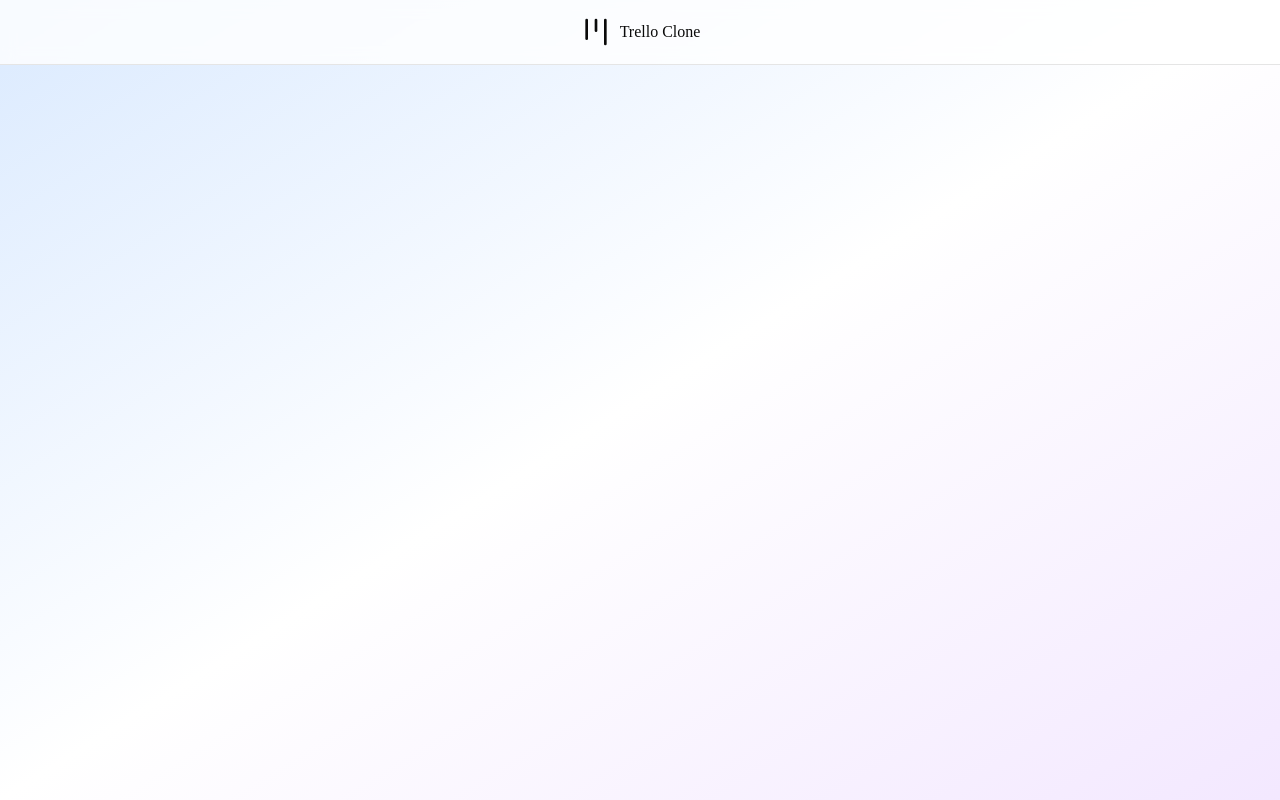
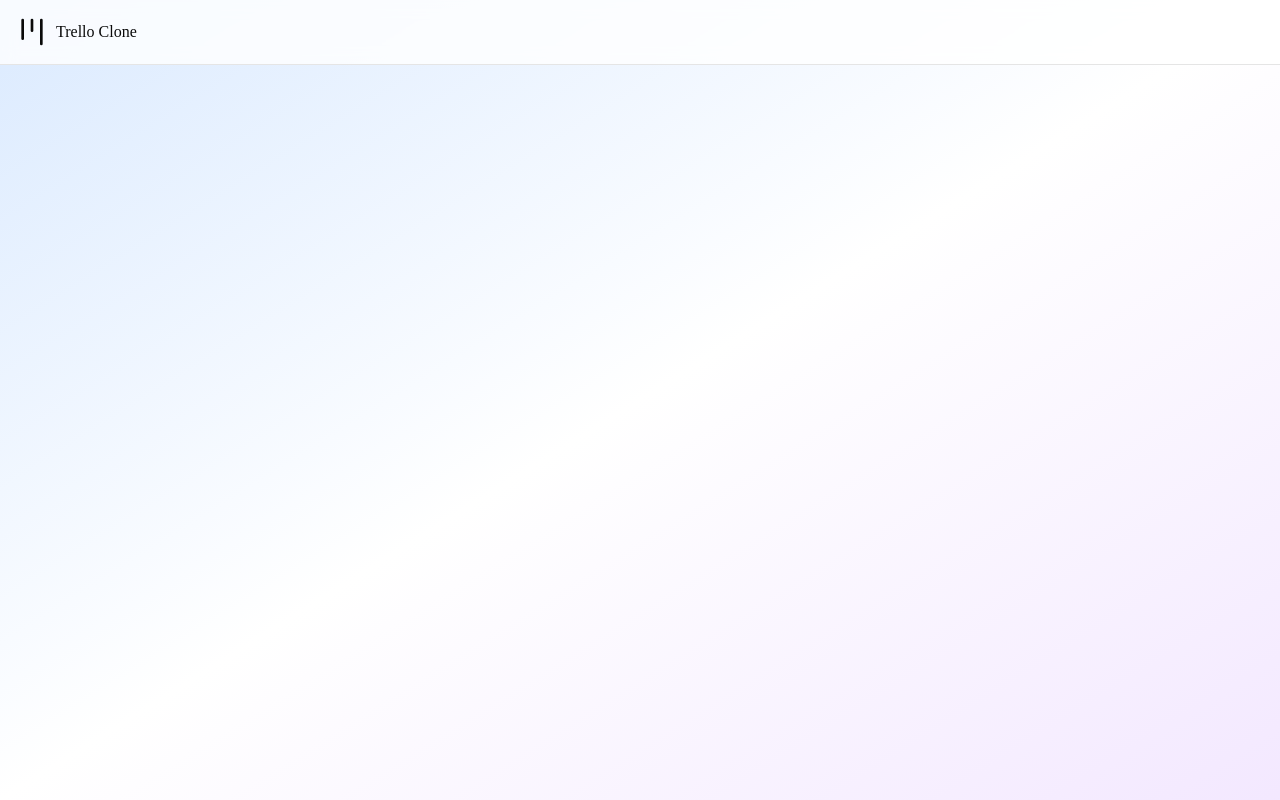
Before and after one commit to rumachoudhury/nextjs-supabase-app, a Next.js app in the folder nextjs-supabase-app/: page / in a window 1280 px wide. Built offline with nearby package versions, Linux system fonts and the light colour scheme.

Commit message:
Updated Navbar component

```diff
--- a/nextjs-supabase-app/components/Navbar.tsx
+++ b/nextjs-supabase-app/components/Navbar.tsx
@@ -4,8 +4,8 @@ import React from "react";
 import { Kanban } from "lucide-react";
 function Navbar() {
   return (
-    <header className="border-b bg-white/80 backdrop-blur-sm sticky top-0 z-50">
-      <div className="container mx-auto gap-2 py-3 px-4 sm:py-4 flex items-center justify-center">
+    <header className="border-b bg-white/80 backdrop-blur-sm sticky top-0 z-50 flex items-center justify-center">
+      <div className="container mx-auto gap-2 py-3 px-4 sm:py-4 ">
         <div className="flex items-center space-x-2">
           {/* <Trello /> */}
           <Kanban className="h-6 w-6 sm:h-8 sm:w-8" />
```
